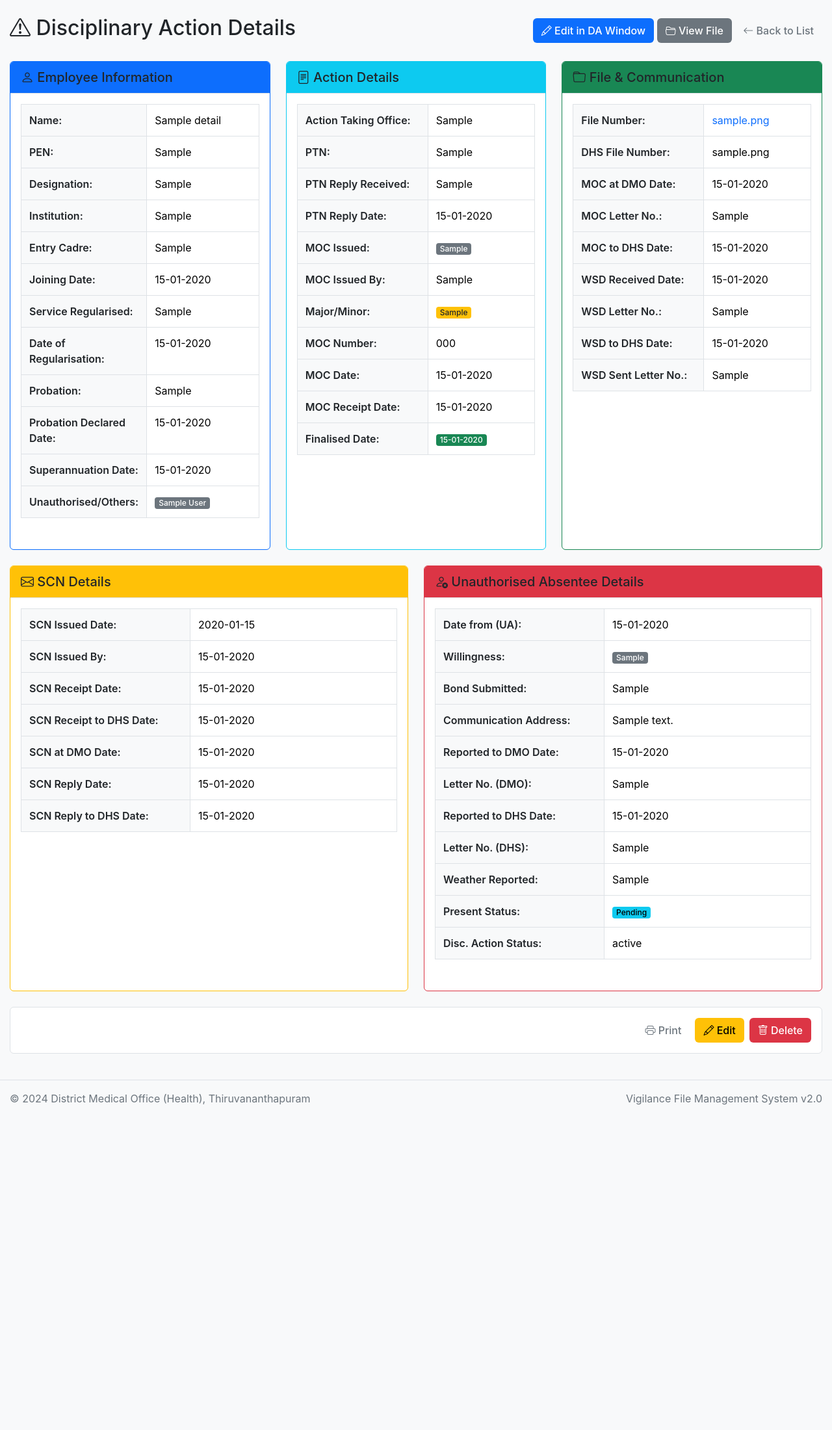
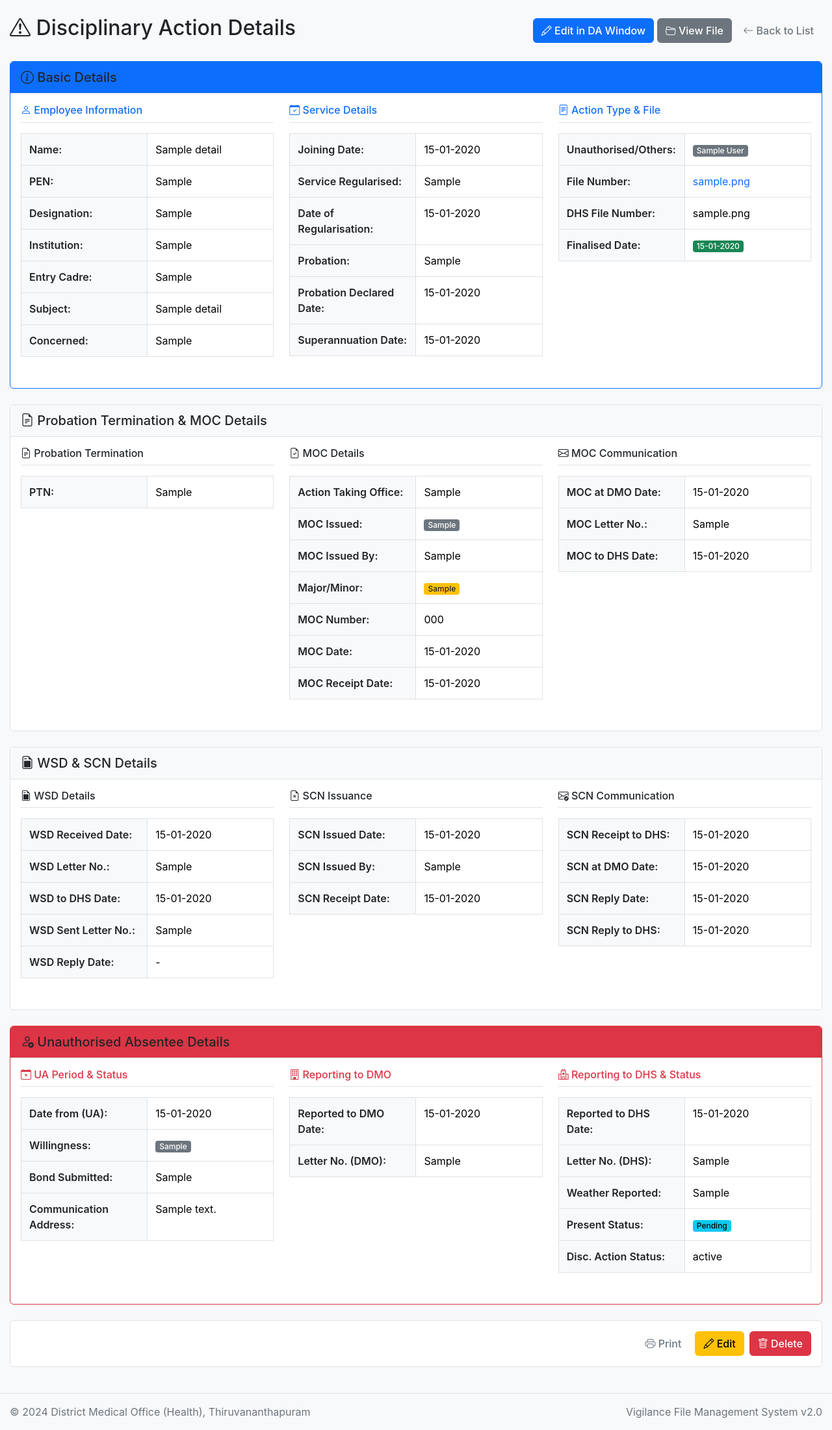
Before and after one commit to akhilraj4117/vigilance-fms, a Flask app: page /disciplinary/1 in a window 1280 px wide. Shown: the part 62-2262 px from the top of the page at 65% size. Before the commit the page ends 1762 px from the top, so only its background shows below. Run offline with Flask 3, Linux system fonts and the light colour scheme; a user stored in the database is signed in; tables that the repository leaves empty hold one stand-in row (values such as "Sample post").

Commit message:
Reorganize DA and RTI view pages with 3-column grid layouts under logical headings

```diff
--- a/templates/disciplinary/view.html
+++ b/templates/disciplinary/view.html
@@ -18,17 +18,19 @@
     </div>
 </div>
 
+<!-- Basic Details Section -->
+<div class="card mb-4 border-primary">
+    <div class="card-header bg-primary text-white">
+        <h5 class="mb-0"><i class="bi bi-info-circle"></i> Basic Details</h5>
+    </div>
+    <div class="card-body">
         <div class="row">
             <!-- Employee Information -->
-    <div class="col-md-4 mb-4">
-        <div class="card h-100 border-primary">
-            <div class="card-header bg-primary text-white">
-                <h5 class="mb-0"><i class="bi bi-person"></i> Employee Information</h5>
-            </div>
-            <div class="card-body">
+            <div class="col-md-4 mb-3">
+                <h6 class="text-primary border-bottom pb-2 mb-3"><i class="bi bi-person"></i> Employee Information</h6>
                 <table class="table table-sm table-borderless">
                     <tr>
-                        <th width="45%">Name:</th>
+                        <th width="50%">Name:</th>
                         <td>{{ action.employee_name or '-' }}</td>
                     </tr>
                     <tr>
@@ -48,7 +50,22 @@
                         <td>{{ action.entry_cadre or '-' }}</td>
                     </tr>
                     <tr>
-                        <th>Joining Date:</th>
+                        <th>Subject:</th>
+                        <td>{{ action.subject or '-' }}</td>
+                    </tr>
+                    <tr>
+                        <th>Concerned:</th>
+                        <td>{{ action.concerned or '-' }}</td>
+                    </tr>
+                </table>
+            </div>
+
+            <!-- Service Details -->
+            <div class="col-md-4 mb-3">
+                <h6 class="text-primary border-bottom pb-2 mb-3"><i class="bi bi-calendar-check"></i> Service Details</h6>
+                <table class="table table-sm table-borderless">
+                    <tr>
+                        <th width="50%">Joining Date:</th>
                         <td>{{ action.joining_date|format_date }}</td>
                     </tr>
                     <tr>
@@ -71,8 +88,15 @@
                         <th>Superannuation Date:</th>
                         <td>{{ action.date_superannuation|format_date }}</td>
                     </tr>
+                </table>
+            </div>
+
+            <!-- Action Type & File -->
+            <div class="col-md-4 mb-3">
+                <h6 class="text-primary border-bottom pb-2 mb-3"><i class="bi bi-file-text"></i> Action Type & File</h6>
+                <table class="table table-sm table-borderless">
                     <tr>
-                        <th>Unauthorised/Others:</th>
+                        <th width="50%">Unauthorised/Others:</th>
                         <td>
                             {% if action.unauthorised_others == 'Unauthorised' %}
                             <span class="badge bg-danger">{{ action.unauthorised_others }}</span>
@@ -81,34 +105,59 @@
                             {% endif %}
                         </td>
                     </tr>
+                    <tr>
+                        <th>File Number:</th>
+                        <td>
+                            <a href="{{ url_for('files.view_file', file_number=action.file_number) }}">
+                                {{ action.file_number }}
+                            </a>
+                        </td>
+                    </tr>
+                    <tr>
+                        <th>DHS File Number:</th>
+                        <td>{{ action.dhs_file_number or '-' }}</td>
+                    </tr>
+                    <tr>
+                        <th>Finalised Date:</th>
+                        <td>
+                            {% if action.finalised_date %}
+                            <span class="badge bg-success">{{ action.finalised_date|format_date }}</span>
+                            {% else %}
+                            <span class="text-muted">-</span>
+                            {% endif %}
+                        </td>
+                    </tr>
                 </table>
             </div>
         </div>
     </div>
+</div>
 
-    <!-- Action Details -->
-    <div class="col-md-4 mb-4">
-        <div class="card h-100 border-info">
-            <div class="card-header bg-info text-white">
-                <h5 class="mb-0"><i class="bi bi-file-text"></i> Action Details</h5>
+<!-- Probation Termination & MOC Details Section -->
+<div class="card mb-4">
+    <div class="card-header">
+        <h5 class="mb-0"><i class="bi bi-file-earmark-text"></i> Probation Termination & MOC Details</h5>
     </div>
     <div class="card-body">
+        <div class="row">
+            <!-- Probation Termination Notice -->
+            <div class="col-md-4 mb-3">
+                <h6 class="border-bottom pb-2 mb-3"><i class="bi bi-file-earmark-text"></i> Probation Termination</h6>
                 <table class="table table-sm table-borderless">
                     <tr>
-                        <th width="55%">Action Taking Office:</th>
-                        <td>{{ action.action_taking_office or '-' }}</td>
-                    </tr>
-                    <tr>
-                        <th>PTN:</th>
+                        <th width="50%">PTN:</th>
                         <td>{{ action.probation_termination_notice or '-' }}</td>
                     </tr>
+                </table>
+            </div>
+
+            <!-- MOC Details -->
+            <div class="col-md-4 mb-3">
+                <h6 class="border-bottom pb-2 mb-3"><i class="bi bi-file-earmark-check"></i> MOC Details</h6>
+                <table class="table table-sm table-borderless">
                     <tr>
-                        <th>PTN Reply Received:</th>
-                        <td>{{ action.ptn_reply_received or '-' }}</td>
-                    </tr>
-                    <tr>
-                        <th>PTN Reply Date:</th>
-                        <td>{{ action.ptn_reply_date|format_date }}</td>
+                        <th width="50%">Action Taking Office:</th>
+                        <td>{{ action.action_taking_office or '-' }}</td>
                     </tr>
                     <tr>
                         <th>MOC Issued:</th>
@@ -146,43 +195,15 @@
                         <th>MOC Receipt Date:</th>
                         <td>{{ action.moc_receipt_date|format_date }}</td>
                     </tr>
-                    <tr>
-                        <th>Finalised Date:</th>
-                        <td>
-                            {% if action.finalised_date %}
-                            <span class="badge bg-success">{{ action.finalised_date|format_date }}</span>
-                            {% else %}
-                            <span class="text-muted">-</span>
-                            {% endif %}
-                        </td>
-                    </tr>
                 </table>
             </div>
-        </div>
-    </div>
 
-    <!-- File & Communication Details -->
-    <div class="col-md-4 mb-4">
-        <div class="card h-100 border-success">
-            <div class="card-header bg-success text-white">
-                <h5 class="mb-0"><i class="bi bi-folder"></i> File & Communication</h5>
-            </div>
-            <div class="card-body">
+            <!-- MOC Communication -->
+            <div class="col-md-4 mb-3">
+                <h6 class="border-bottom pb-2 mb-3"><i class="bi bi-envelope"></i> MOC Communication</h6>
                 <table class="table table-sm table-borderless">
                     <tr>
-                        <th width="55%">File Number:</th>
-                        <td>
-                            <a href="{{ url_for('files.view_file', file_number=action.file_number) }}">
-                                {{ action.file_number }}
-                            </a>
-                        </td>
-                    </tr>
-                    <tr>
-                        <th>DHS File Number:</th>
-                        <td>{{ action.dhs_file_number or '-' }}</td>
-                    </tr>
-                    <tr>
-                        <th>MOC at DMO Date:</th>
+                        <th width="50%">MOC at DMO Date:</th>
                         <td>{{ action.moc_received_at_dmo_date|format_date }}</td>
                     </tr>
                     <tr>
@@ -193,8 +214,25 @@
                         <th>MOC to DHS Date:</th>
                         <td>{{ action.moc_sent_to_dhs_date|format_date }}</td>
                     </tr>
+                </table>
+            </div>
+        </div>
+    </div>
+</div>
+
+<!-- WSD & SCN Details Section -->
+<div class="card mb-4">
+    <div class="card-header">
+        <h5 class="mb-0"><i class="bi bi-file-earmark-post"></i> WSD & SCN Details</h5>
+    </div>
+    <div class="card-body">
+        <div class="row">
+            <!-- WSD Details -->
+            <div class="col-md-4 mb-3">
+                <h6 class="border-bottom pb-2 mb-3"><i class="bi bi-file-earmark-post"></i> WSD Details</h6>
+                <table class="table table-sm table-borderless">
                     <tr>
-                        <th>WSD Received Date:</th>
+                        <th width="50%">WSD Received Date:</th>
                         <td>{{ action.wsd_received_date|format_date }}</td>
                     </tr>
                     <tr>
@@ -209,33 +247,38 @@
                         <th>WSD Sent Letter No.:</th>
                         <td>{{ action.wsd_sent_letter_no or '-' }}</td>
                     </tr>
+                    <tr>
+                        <th>WSD Reply Date:</th>
+                        <td>{{ action.wsd_reply_date|format_date }}</td>
+                    </tr>
                 </table>
             </div>
-        </div>
-    </div>
 
-    <!-- SCN Details -->
-    <div class="col-md-6 mb-4">
-        <div class="card h-100 border-warning">
-            <div class="card-header bg-warning text-dark">
-                <h5 class="mb-0"><i class="bi bi-envelope"></i> SCN Details</h5>
-            </div>
-            <div class="card-body">
+            <!-- SCN Issuance -->
+            <div class="col-md-4 mb-3">
+                <h6 class="border-bottom pb-2 mb-3"><i class="bi bi-file-earmark-x"></i> SCN Issuance</h6>
                 <table class="table table-sm table-borderless">
                     <tr>
-                        <th width="45%">SCN Issued Date:</th>
-                        <td>{{ action.scn_issued_date or '-' }}</td>
+                        <th width="50%">SCN Issued Date:</th>
+                        <td>{{ action.scn_issued_date|format_date }}</td>
                     </tr>
                     <tr>
                         <th>SCN Issued By:</th>
-                        <td>{{ action.scn_issued_date|format_date }}</td>
+                        <td>{{ action.scn_issued_by or '-' }}</td>
                     </tr>
                     <tr>
                         <th>SCN Receipt Date:</th>
                         <td>{{ action.scn_receipt_date|format_date }}</td>
                     </tr>
+                </table>
+            </div>
+
+            <!-- SCN Communication -->
+            <div class="col-md-4 mb-3">
+                <h6 class="border-bottom pb-2 mb-3"><i class="bi bi-envelope-check"></i> SCN Communication</h6>
+                <table class="table table-sm table-borderless">
                     <tr>
-                        <th>SCN Receipt to DHS Date:</th>
+                        <th width="50%">SCN Receipt to DHS:</th>
                         <td>{{ action.scn_receipt_sent_to_dhs_date|format_date }}</td>
                     </tr>
                     <tr>
@@ -247,25 +290,29 @@
                         <td>{{ action.scn_reply_date|format_date }}</td>
                     </tr>
                     <tr>
-                        <th>SCN Reply to DHS Date:</th>
+                        <th>SCN Reply to DHS:</th>
                         <td>{{ action.scn_reply_sent_to_dhs_date|format_date }}</td>
                     </tr>
                 </table>
             </div>
         </div>
     </div>
+</div>
 
-    <!-- Unauthorised Absentee Details (if applicable) -->
+<!-- Unauthorised Absentee Details Section -->
 {% if ua_details %}
-    <div class="col-md-6 mb-4">
-        <div class="card h-100 border-danger">
+<div class="card mb-4 border-danger">
     <div class="card-header bg-danger text-white">
         <h5 class="mb-0"><i class="bi bi-person-x"></i> Unauthorised Absentee Details</h5>
     </div>
     <div class="card-body">
+        <div class="row">
+            <!-- UA Basic Info -->
+            <div class="col-md-4 mb-3">
+                <h6 class="text-danger border-bottom pb-2 mb-3"><i class="bi bi-calendar-x"></i> UA Period & Status</h6>
                 <table class="table table-sm table-borderless">
                     <tr>
-                        <th width="45%">Date from (UA):</th>
+                        <th width="50%">Date from (UA):</th>
                         <td>{{ ua_details.date_from_ua|format_date }}</td>
                     </tr>
                     <tr>
@@ -286,16 +333,30 @@
                         <th>Communication Address:</th>
                         <td>{{ ua_details.communication_address or '-' }}</td>
                     </tr>
+                </table>
+            </div>
+
+            <!-- Reporting to DMO -->
+            <div class="col-md-4 mb-3">
+                <h6 class="text-danger border-bottom pb-2 mb-3"><i class="bi bi-building"></i> Reporting to DMO</h6>
+                <table class="table table-sm table-borderless">
                     <tr>
-                        <th>Reported to DMO Date:</th>
+                        <th width="50%">Reported to DMO Date:</th>
                         <td>{{ ua_details.date_reported_to_dmo|format_date }}</td>
                     </tr>
                     <tr>
                         <th>Letter No. (DMO):</th>
                         <td>{{ ua_details.letter_no_reported_to_dmo or '-' }}</td>
                     </tr>
+                </table>
+            </div>
+
+            <!-- Reporting to DHS & Status -->
+            <div class="col-md-4 mb-3">
+                <h6 class="text-danger border-bottom pb-2 mb-3"><i class="bi bi-hospital"></i> Reporting to DHS & Status</h6>
+                <table class="table table-sm table-borderless">
                     <tr>
-                        <th>Reported to DHS Date:</th>
+                        <th width="50%">Reported to DHS Date:</th>
                         <td>{{ ua_details.date_reported_to_dhs|format_date }}</td>
                     </tr>
                     <tr>
@@ -324,8 +385,8 @@
             </div>
         </div>
     </div>
+</div>
 {% endif %}
-</div>
 
 <!-- Actions -->
 <div class="card">
```
Also changed, not shown: templates/rti/view.html (+54 -61 lines). Lines whose indentation alone changed are shown as unchanged.
